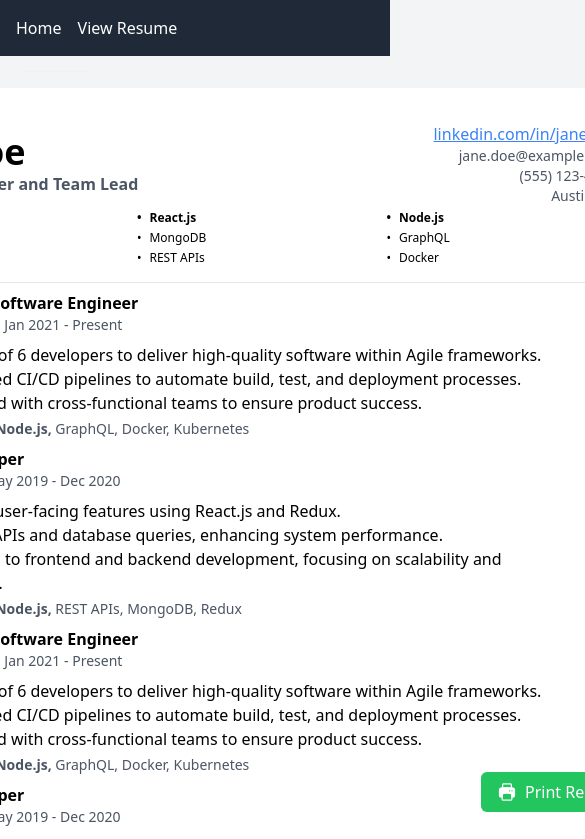
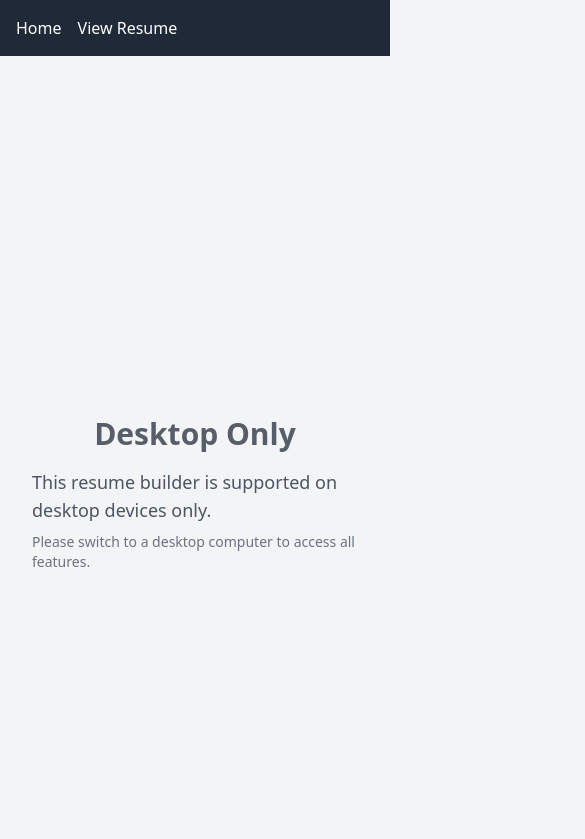
Before and after one commit to anelcanto/resume-builder, a Next.js app: page /resume in a window 390 px wide. Shown: the top 839 px of the page, 585 px wide, since content can reach past the window. Built offline with nearby package versions, Linux system fonts and the light colour scheme.

Commit message:
Desktop only

```diff
--- a/components/ResumeDisplay.tsx
+++ b/components/ResumeDisplay.tsx
@@ -2,7 +2,7 @@
 
 'use client';
 
-import React, { useContext } from 'react';
+import React, { useContext, useEffect, useState } from 'react';
 import { ResumeContext } from '../context/ResumeContext';
 import { ClassicTemplate, ModernTemplate, CustomTemplate } from './templates';
 import { PrinterIcon } from '@heroicons/react/24/solid';
@@ -10,6 +10,36 @@ import SidebarPanel from './SidebarPanel';
 
 const ResumeDisplay: React.FC = () => {
     const { resumeData } = useContext(ResumeContext);
+    const [isDesktop, setIsDesktop] = useState<boolean>(true);
+
+    // Determine if the device is considered a desktop.
+    useEffect(() => {
+        const checkIfDesktop = () => {
+            // You can adjust the breakpoint (here: 1024px) as needed.
+            setIsDesktop(window.innerWidth >= 1280);
+        };
+
+        checkIfDesktop();
+        window.addEventListener('resize', checkIfDesktop);
+        return () => window.removeEventListener('resize', checkIfDesktop);
+    }, []);
+
+    // If not on desktop, show a message indicating that the app is supported on desktops only.
+    if (!isDesktop) {
+        return (
+            <div className="flex flex-col items-center justify-center min-h-screen bg-gray-100 p-4">
+                <h1 className="text-3xl font-bold text-gray-800 mb-4 animate-pulse">
+                    Desktop Only
+                </h1>
+                <p className="text-lg text-gray-600 mb-2">
+                    This resume builder is supported on desktop devices only.
+                </p>
+                <p className="text-sm text-gray-500">
+                    Please switch to a desktop computer to access all features.
+                </p>
+            </div>
+        );
+    }
 
     const renderTemplate = () => {
         switch (resumeData.selectedTemplate) {
@@ -27,24 +57,22 @@ const ResumeDisplay: React.FC = () => {
     const handlePrint = () => {
         window.print();
     };
+
     return (
         <div className="grid grid-cols-4 gap-4">
             {/* Left Panel: Sidebar with selectors */}
-
-
             <div className="col-span-1">
                 <SidebarPanel />
             </div>
 
             {/* Right Panel: Resume Preview */}
-            {/* <div className="mx-auto p-4 col-span-3 flex justify-center"> */}
             <div className="col-span-3 place-self-center">
                 <div className="bg-gray-100 min-h-screen w-[calc(8.5in)] print:w-full print:m-0 grid">
                     {/* Print button */}
-                    <div className="flex justify-end mb-4 print:hidden ">
+                    <div className="flex justify-end mb-4 print:hidden">
                         <button
                             onClick={handlePrint}
-                            className="fixed bottom-8 mr-2  flex items-center bg-green-500 text-white px-4 py-2 rounded-md hover:bg-green-600 transition"
+                            className="fixed bottom-8 mr-2 flex items-center bg-green-500 text-white px-4 py-2 rounded-md hover:bg-green-600 transition"
                             aria-label="Print Resume"
                         >
                             <PrinterIcon className="h-5 w-5 mr-2" />
@@ -68,7 +96,6 @@ const ResumeDisplay: React.FC = () => {
                 </div>
             </div>
         </div>
-        // </div>
     );
 };
 
```
